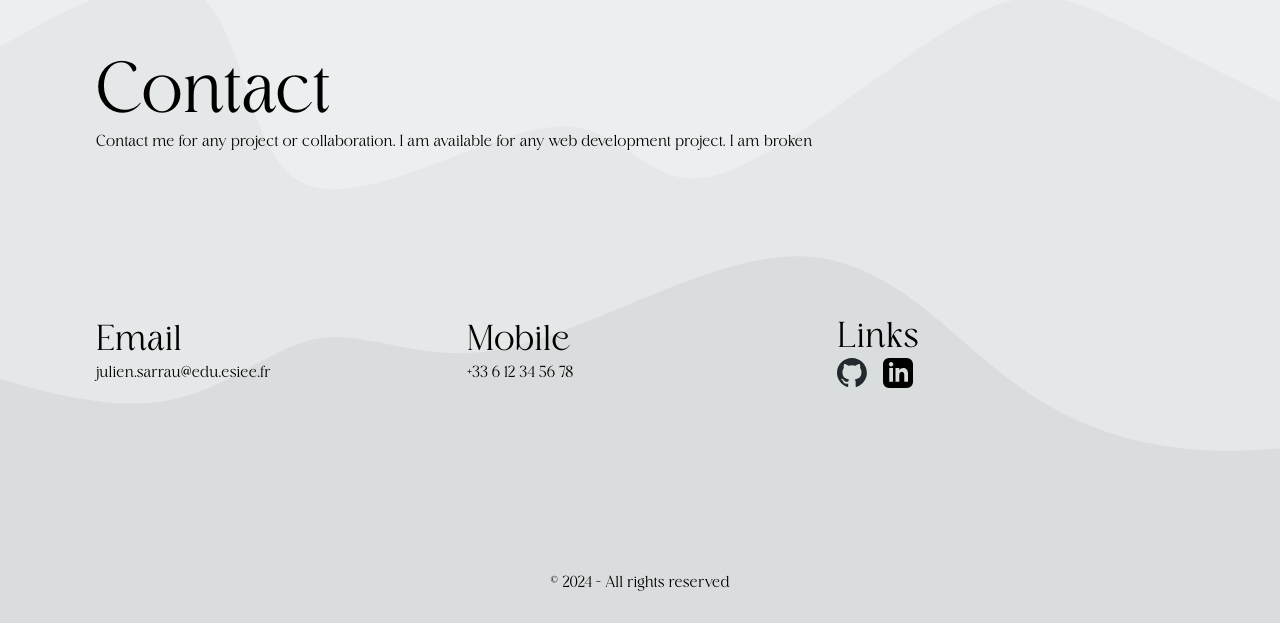
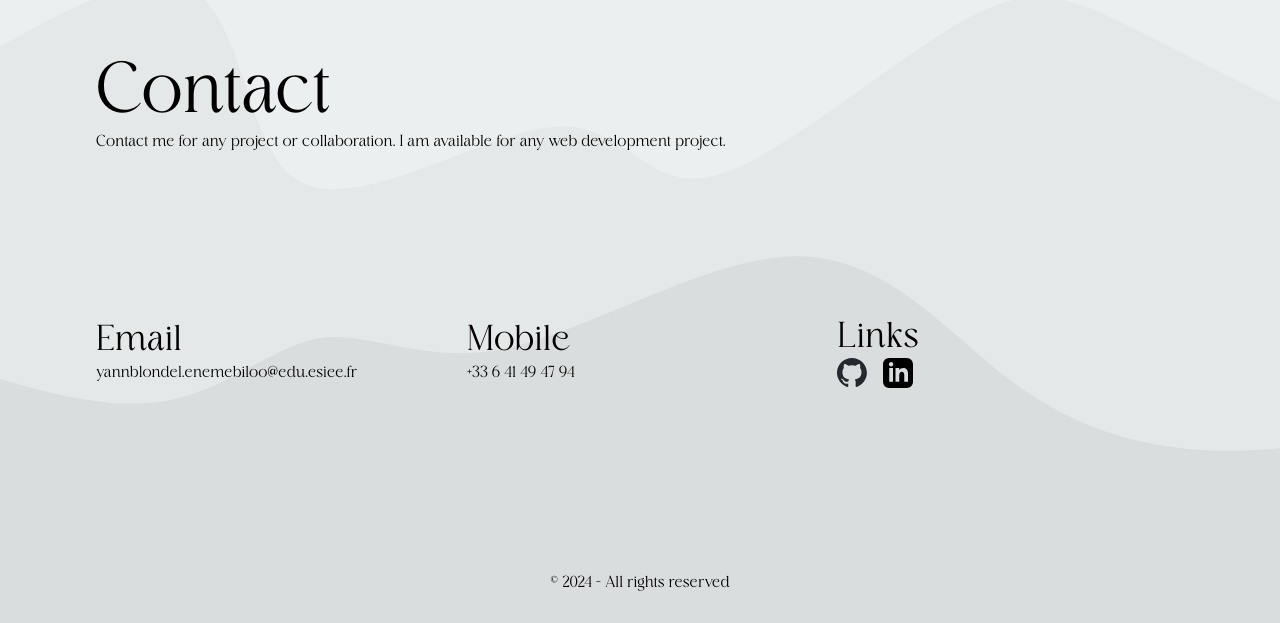
Before and after one commit to RandomStranger0/Portfolio, a Next.js app: page / in a window 1280 px wide. Shown: the part 3123-3746 px from the top of the page. Built offline with nearby package versions, Linux system fonts and the light colour scheme.

Commit message:
Update Contact.jsx

```diff
--- a/src/app/components/Contact.jsx
+++ b/src/app/components/Contact.jsx
@@ -22,7 +22,7 @@ const Contact = () => {
           <div>
             <span className="lg:text-left text-center w-full">
               Contact me for any project or collaboration. I am available for
-              any web development project. I am broken
+              any web development project.
             </span>
           </div>
         </div>
@@ -30,11 +30,11 @@ const Contact = () => {
         <div className="grid sm:grid-cols-3 grid-cols-1 gap-6 items-center w-full ">
           <div className="flex flex-col">
             <h2 className="text-4xl text-left w-full">Email</h2>
-            <span>julien.sarrau@edu.esiee.fr</span>
+            <span>yannblondel.enemebiloo@edu.esiee.fr</span>
           </div>
           <div className="flex flex-col">
             <h2 className="text-4xl text-left w-full">Mobile</h2>
-            <span>+33 6 12 34 56 78</span>
+            <span>+33 6 41 49 47 94</span>
           </div>
           <div className="flex flex-col">
             <h2 className="text-4xl text-left w-full">Links</h2>
```
